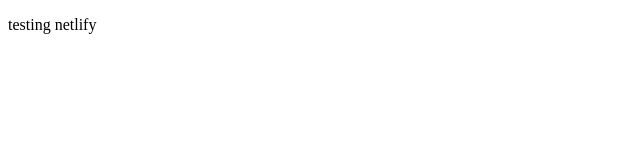
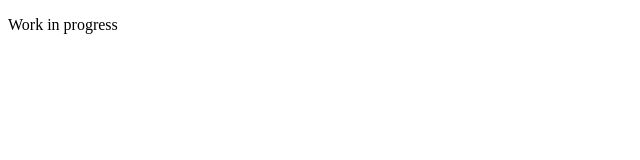
Before and after one commit to jnoc/web, a plain HTML site: page index.html in a window 1280 px wide. Shown: the full height of the page, 0-640 px from the left. Drawn offline with Linux system fonts and the light colour scheme.

Commit message:
Update index.html

```diff
--- a/index.html
+++ b/index.html
@@ -5,6 +5,6 @@
     <title></title>
   </head>
   <body>
-    <p>testing netlify</p>
+    <p>Work in progress</p>
   </body>
 </html>
```
